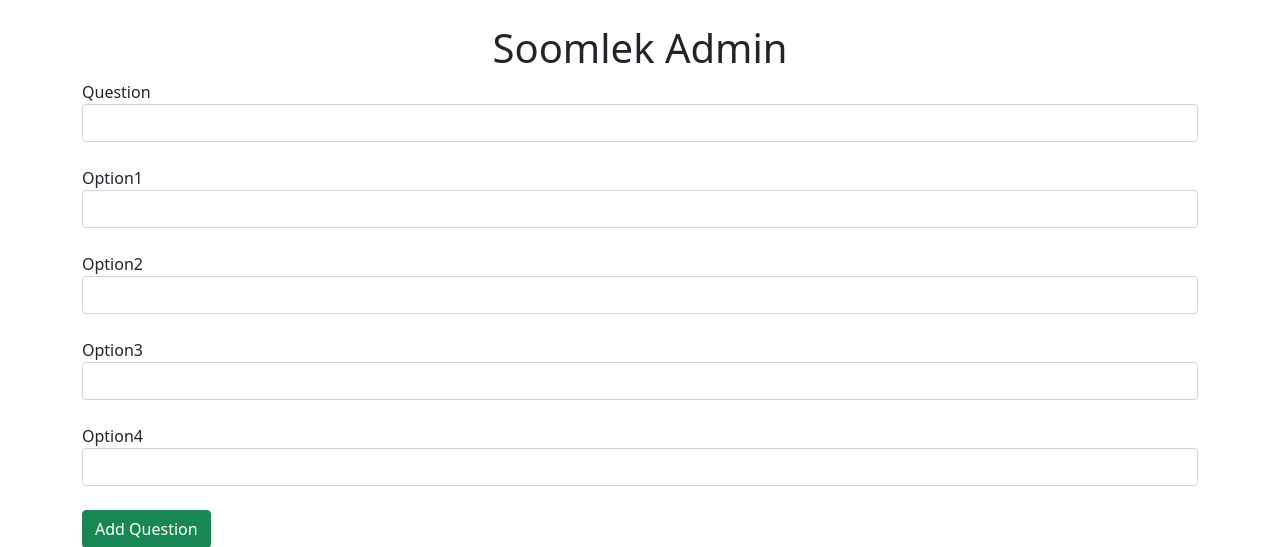
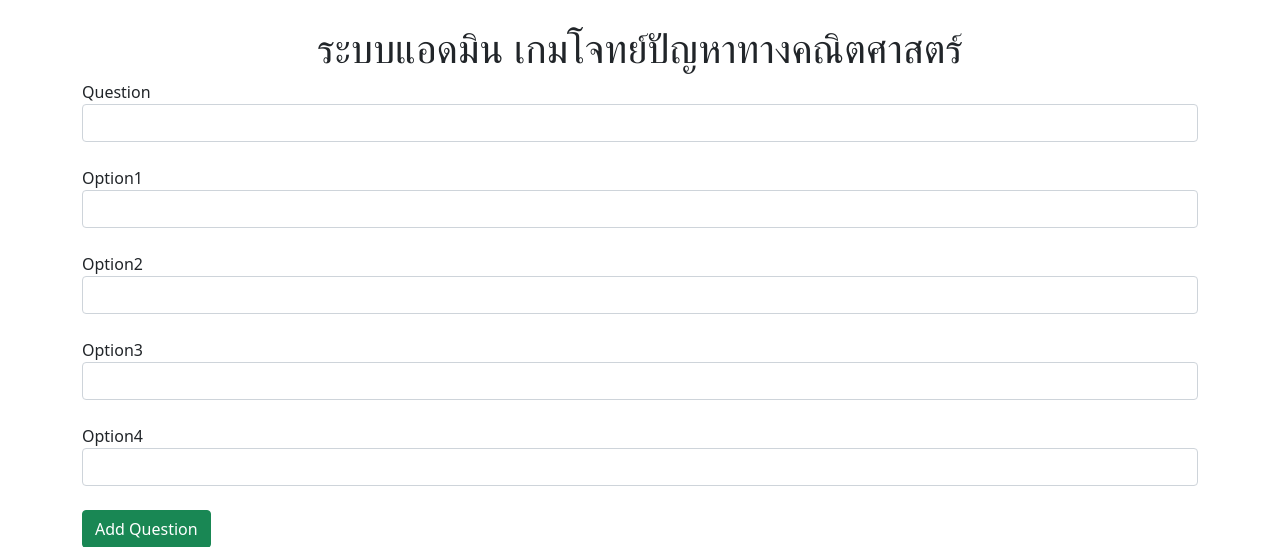
Before and after one commit to lebrancconvas/Soomlek-Admin-Express, a Node server app: page / in a window 1280 px wide. Shown: the top 547 px of the page. Run offline with Node 20, Linux system fonts and the light colour scheme; some libraries are stand-ins or nearby versions.

Commit message:
💄 Edit Title.

```diff
--- a/index.js
+++ b/index.js
@@ -26,7 +26,7 @@ app.set('view engine', 'handlebars');
 
 app.get('/', (req, res) => {
     res.render('index', {
-        title: "Soomlek Admin",
+        title: "ระบบแอดมิน เกมโจทย์ปัญหาทางคณิตศาสตร์",
         questions
     });
 })
--- a/views/layouts/main.handlebars
+++ b/views/layouts/main.handlebars
@@ -6,7 +6,7 @@
 	<meta name="viewport" content="width=device-width, initial-scale=1.0">
 	<link href="https://cdn.jsdelivr.net/npm/bootstrap@5.1.3/dist/css/bootstrap.min.css" rel="stylesheet" integrity="sha384-1BmE4kWBq78iYhFldvKuhfTAU6auU8tT94WrHftjDbrCEXSU1oBoqyl2QvZ6jIW3" crossorigin="anonymous">
 	<script src="https://cdn.jsdelivr.net/npm/bootstrap@5.1.3/dist/js/bootstrap.bundle.min.js" integrity="sha384-ka7Sk0Gln4gmtz2MlQnikT1wXgYsOg+OMhuP+IlRH9sENBO0LRn5q+8nbTov4+1p" crossorigin="anonymous"></script>
-	<title>Soomlek Admin</title>
+	<title>ระบบแอดมิน เกมโจทย์ปัญหาทางคณิตศาสตร์</title>
 </head>
 <body>
 	<div class="container my-4">
```
